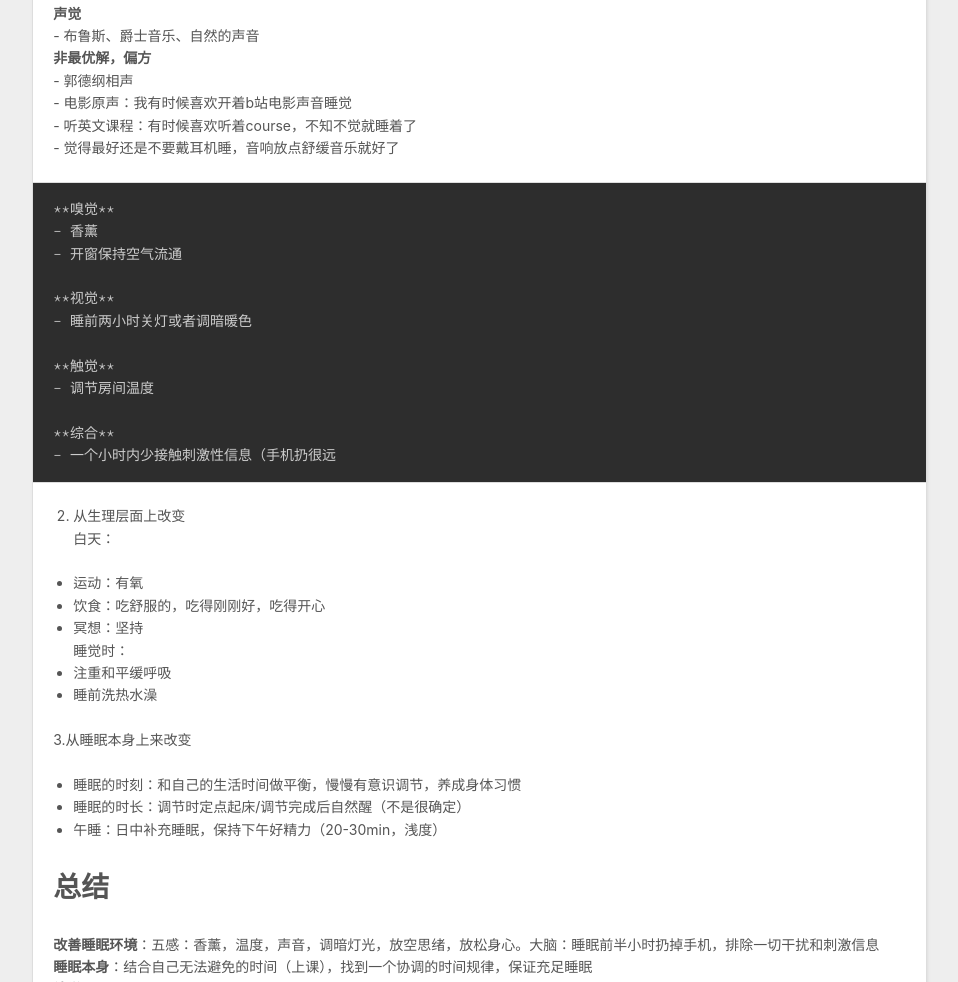
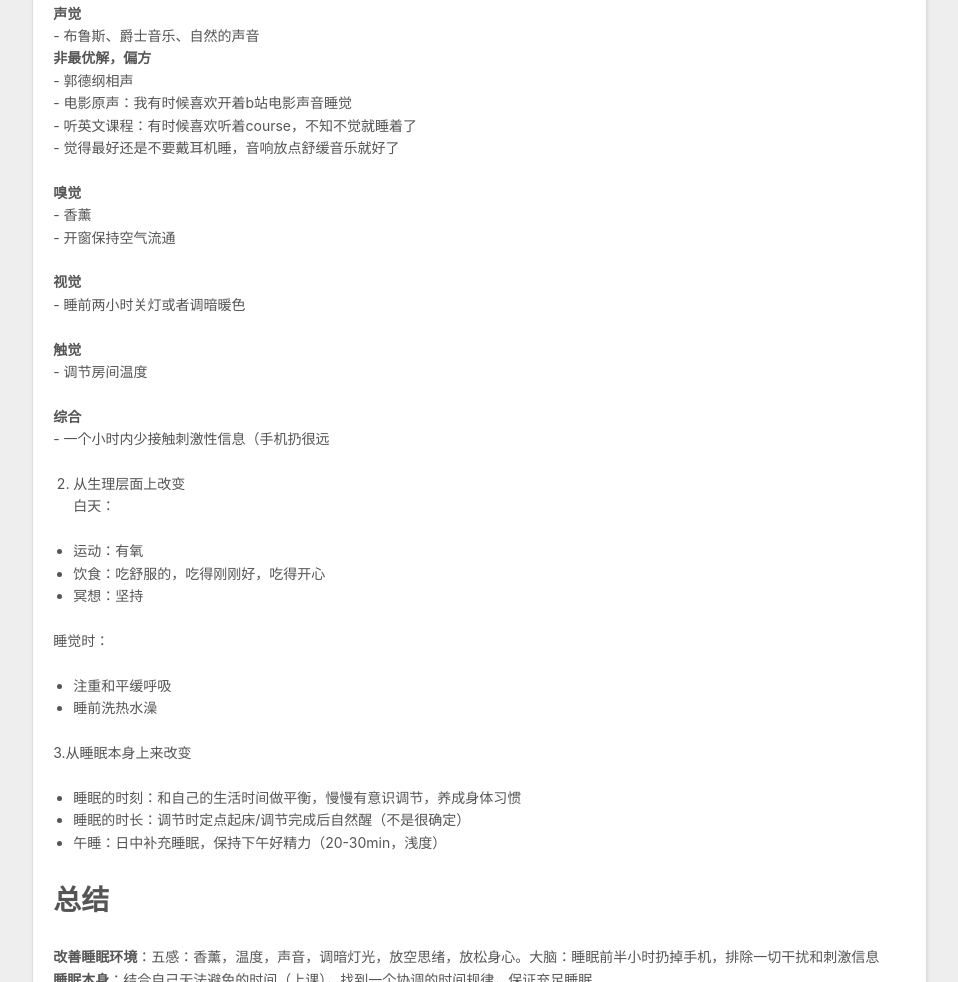
Before and after one commit to wtxhfut417/winters.github.io, a plain HTML site: page 2021/02/25/缓解日常焦虑和助眠/index.html in a window 1280 px wide. Shown: the part 1492-2474 px from the top of the page, without its empty margins (8-966 px from the left). Drawn offline with nearby package versions, Linux system fonts and the light colour scheme.

Commit message:
Site updated: 2021-02-25 13:39:16

```diff
--- a/2021/02/25/缓解日常焦虑和助眠/index.html
+++ b/2021/02/25/缓解日常焦虑和助眠/index.html
@@ -15,8 +15,8 @@
 <meta property="og:description" content="核心思想身体从认知到决策的过程这是我对人体系统的认知，是下面一切的基础，下面不同的措施都是针对图中不同的部分做改善1.身：生理，通过锻炼，有氧等改善2.心：通过冥想，禅修等改善 3.身体的提醒机制：  身体会有主动地提示，比如：1.困倦2.疲惫，都是身体对你的提醒。遇到提醒不要忽视，尽量去遵从。也就是说，困了就去睡，别看手机啦。这也是为什么我觉得不能喝太多咖啡，咖啡相当于把身体的提醒机制关掉了。但">
 <meta property="og:locale" content="zh_CN">
 <meta property="og:image" content="https://raw.githubusercontent.com/wtxhfut417/picgo/master/20210225121441.png">
-<meta property="article:published_time" content="2021-02-25T05:35:15.223Z">
-<meta property="article:modified_time" content="2021-02-25T05:35:15.223Z">
+<meta property="article:published_time" content="2021-02-25T05:38:46.279Z">
+<meta property="article:modified_time" content="2021-02-25T05:38:46.279Z">
 <meta property="article:author" content="winters">
 <meta name="twitter:card" content="summary">
 <meta name="twitter:image" content="https://raw.githubusercontent.com/wtxhfut417/picgo/master/20210225121441.png">
@@ -71,7 +71,7 @@
         <section id="main"><article id="post-缓解日常焦虑和助眠" class="article article-type-post" itemscope itemprop="blogPost">
   <div class="article-meta">
     <a href="/2021/02/25/%E7%BC%93%E8%A7%A3%E6%97%A5%E5%B8%B8%E7%84%A6%E8%99%91%E5%92%8C%E5%8A%A9%E7%9C%A0/" class="article-date">
-  <time datetime="2021-02-25T05:35:15.223Z" itemprop="datePublished">2021-02-25</time>
+  <time datetime="2021-02-25T05:38:46.279Z" itemprop="datePublished">2021-02-25</time>
 </a>
 
   </div>
@@ -104,24 +104,20 @@
 </li>
 </ol>
 <p><strong>声觉</strong><br>    - 布鲁斯、爵士音乐、自然的声音<br><strong>非最优解，偏方</strong><br>    - 郭德纲相声<br>    - 电影原声：我有时候喜欢开着b站电影声音睡觉<br>    - 听英文课程：有时候喜欢听着course，不知不觉就睡着了<br>    - 觉得最好还是不要戴耳机睡，音响放点舒缓音乐就好了</p>
-<pre><code>**嗅觉**
-- 香薰
-- 开窗保持空气流通
-
-**视觉**
-- 睡前两小时关灯或者调暗暖色
-
-**触觉**
-- 调节房间温度
-
-**综合**
-- 一个小时内少接触刺激性信息（手机扔很远</code></pre><ol start="2">
+<p><strong>嗅觉</strong><br>    - 香薰<br>    - 开窗保持空气流通</p>
+<p><strong>视觉</strong><br>    - 睡前两小时关灯或者调暗暖色</p>
+<p><strong>触觉</strong><br>    - 调节房间温度</p>
+<p><strong>综合</strong><br>    - 一个小时内少接触刺激性信息（手机扔很远</p>
+<ol start="2">
 <li>从生理层面上改变<br>白天：</li>
 </ol>
 <ul>
 <li>运动：有氧</li>
 <li>饮食：吃舒服的，吃得刚刚好，吃得开心</li>
-<li>冥想：坚持<br>睡觉时：</li>
+<li>冥想：坚持</li>
+</ul>
+<p>睡觉时：</p>
+<ul>
 <li>注重和平缓呼吸</li>
 <li>睡前洗热水澡</li>
 </ul>
```
Also changed, not shown: archives/2021/02/index.html (+1 -1 lines), archives/2021/index.html (+1 -1 lines), archives/index.html (+1 -1 lines), index.html (+10 -14 lines).
